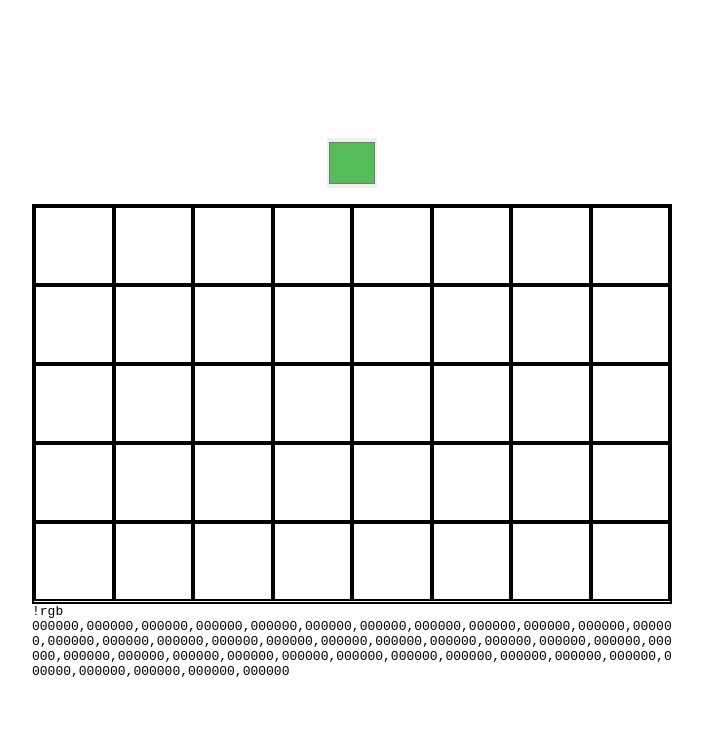
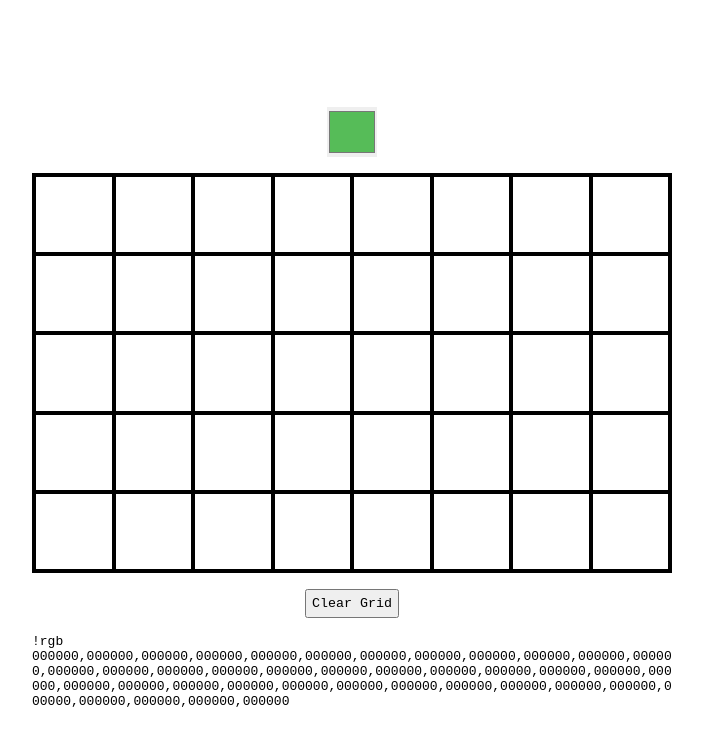
Before and after one commit to CodingGarden/react-pixel-art-maker, a React (Create React App) app: page / in a window 1280 px wide. Shown: the top 746 px of the page, without its empty margins (288-991 px from the left). Built offline with nearby package versions, Linux system fonts and the light colour scheme.

Commit message:
added clear grid button

```diff
--- a/src/App.js
+++ b/src/App.js
@@ -40,6 +40,12 @@ function App() {
         ))}
       </div>
       <Grid cells={cells} setCells={setCells} currentColor={currentColor} />
+      <button
+        className={classes.button}
+        onClick={() => setCells(cells.map(() => offCell))}
+      >
+        Clear Grid
+      </button>
       <p className={classes.chatString}>
         {/* eslint-disable-next-line */}
         !rgb
--- a/src/App.styles.js
+++ b/src/App.styles.js
@@ -27,4 +27,9 @@ export default createUseStyles({
     fontFamily: 'monospace',
     wordWrap: 'break-word',
   },
+  button: {
+    margin: '1rem',
+    padding: '5px',
+    fontFamily: 'monospace',
+  },
 });
```
